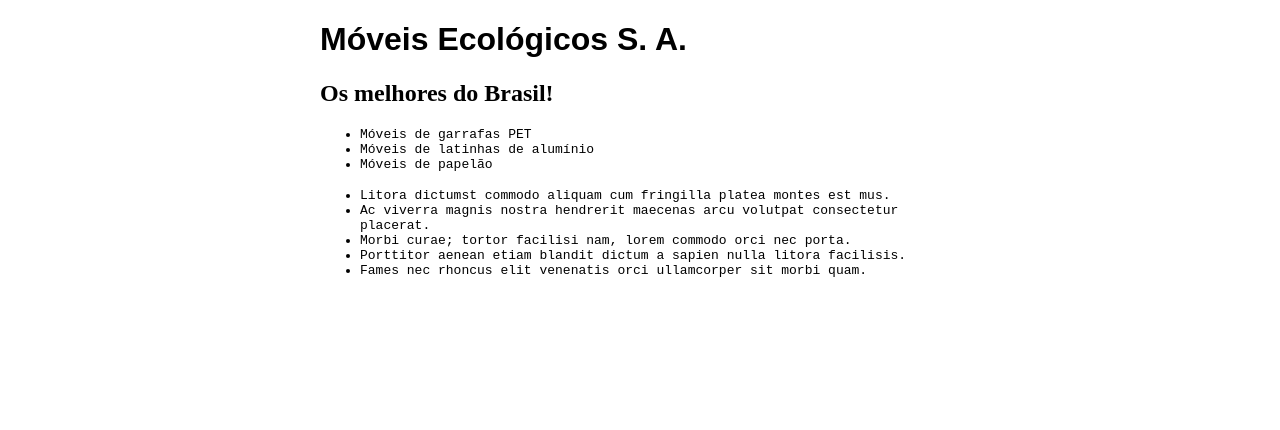
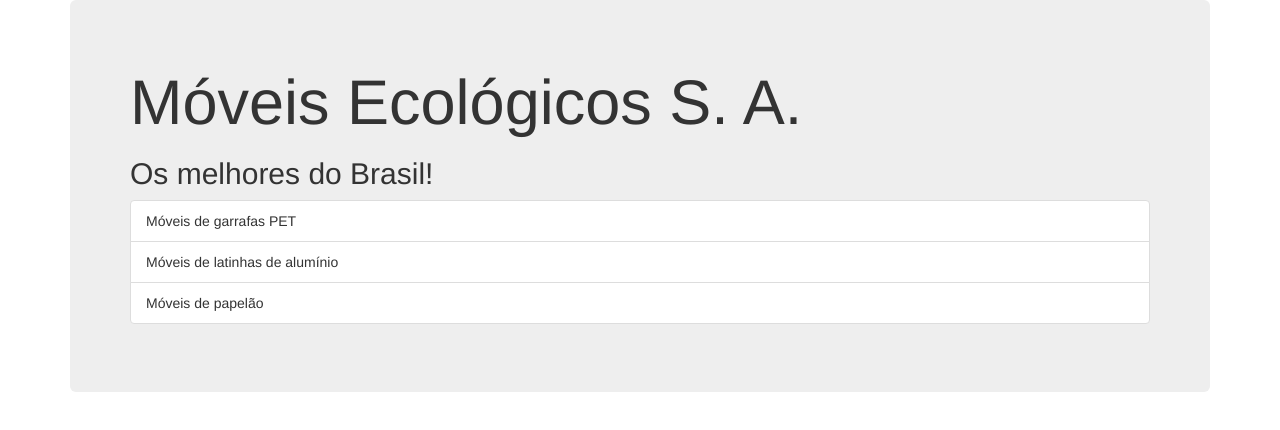
Before and after one commit to fmfrancisco/moveis_ecologicos, a plain HTML site: page index.html in a window 1280 px wide. Drawn offline with nearby package versions, Linux system fonts and the light colour scheme.

Commit message:
Adicionando Bootstrap

```diff
--- a/index.html
+++ b/index.html
@@ -4,34 +4,28 @@
         <meta charset="utf-8" />
         <meta name="description" content="Móveis ecológicos">
         <meta name="keywords" content="moveis ecologicos">
-        <link rel="stylesheet" href="principal.css">
+        <link rel="stylesheet"
+            href="http://netdna.bootstrapcdn.com/bootstrap/3.1.1/css/bootstrap.min.css">
         <title>Móveis Ecológicos</title>
         <script src="js/principal.js"></script>
     </head>
     <body onload="trocaBanner();">
+        <div class="container">
+            <div class="jumbotron">
                 <h1>Móveis Ecológicos S. A.</h1>
                 <h2 id="mensagem"></h2>
-        <ul>
-            <li>Móveis de garrafas PET</li>
-            <li>Móveis de latinhas de alumínio</li>
-            <li>Móveis de papelão</li>
-        </ul>
-        <ul>
-            <li>
-            Litora dictumst commodo aliquam cum fringilla platea montes est mus.
+                <ul class="list-group">
+                    <li class="list-group-item">
+                        Móveis de garrafas PET
                     </li>
-            <li>
-            Ac viverra magnis nostra hendrerit maecenas arcu volutpat consectetur placerat.
+                    <li class="list-group-item">
+                        Móveis de latinhas de alumínio
                     </li>
-            <li>
-            Morbi curae; tortor facilisi nam, lorem commodo orci nec porta.
-            </li>
-            <li>
-            Porttitor aenean etiam blandit dictum a sapien nulla litora facilisis.
-            </li>
-            <li>
-            Fames nec rhoncus elit venenatis orci ullamcorper sit morbi quam.
+                    <li class="list-group-item">
+                        Móveis de papelão
                     </li>
                 </ul>
+            </div>
+        </div>
     </body>
 </html>
--- a/principal.css
+++ /dev/null
@@ -1,10 +0,0 @@
-h1 {
-    font-family: sans-serif;
-}
-li {
-    font-family: monospace;
-}
-body {
-    width: 50%;
-    margin: auto;
-}
```
Lines whose indentation alone changed are shown as unchanged.
